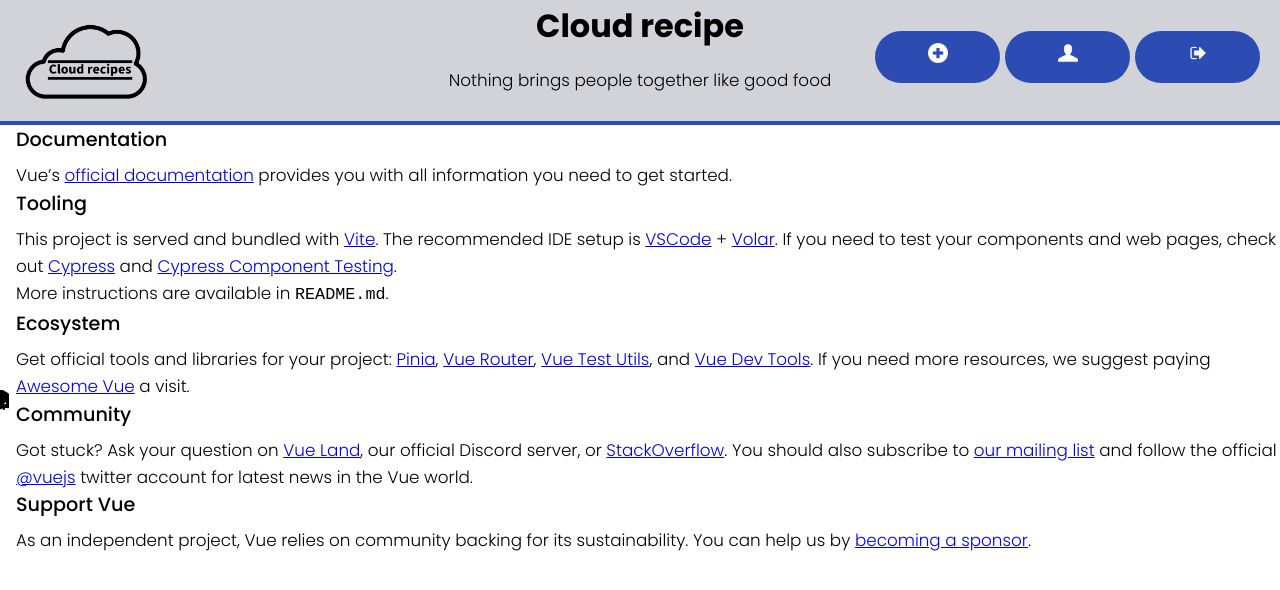
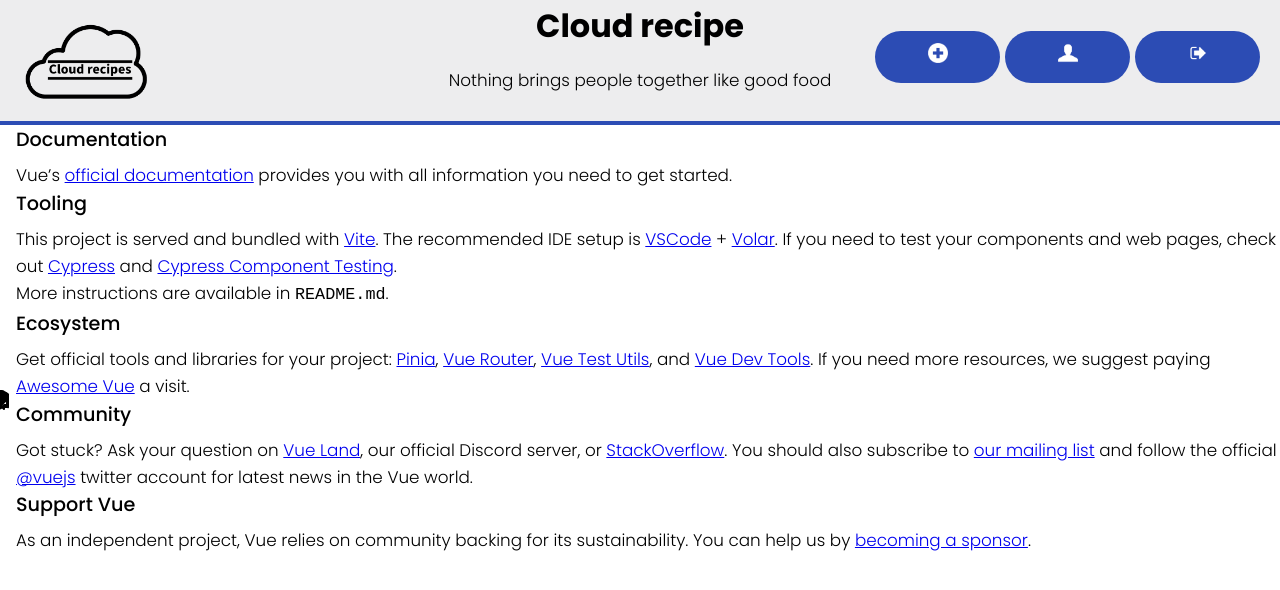
Before and after one commit to Mattijs-Pronk/RecipeAppS3, a Vue app in the folder userinterface/: page / in a window 1280 px wide. Shown: the top 590 px of the page. Built offline with nearby package versions, Linux system fonts and the light colour scheme.

Commit message:
Header color update

```diff
--- a/userinterface/src/assets/styles/header.css
+++ b/userinterface/src/assets/styles/header.css
@@ -4,7 +4,7 @@
 }
 
 .nav{
-        background: rgb(210, 211, 216);
+        background: rgb(237, 237, 238);
         text-align: center;
         border-bottom: 4px solid var(--tenne-tawny);
 }
```
